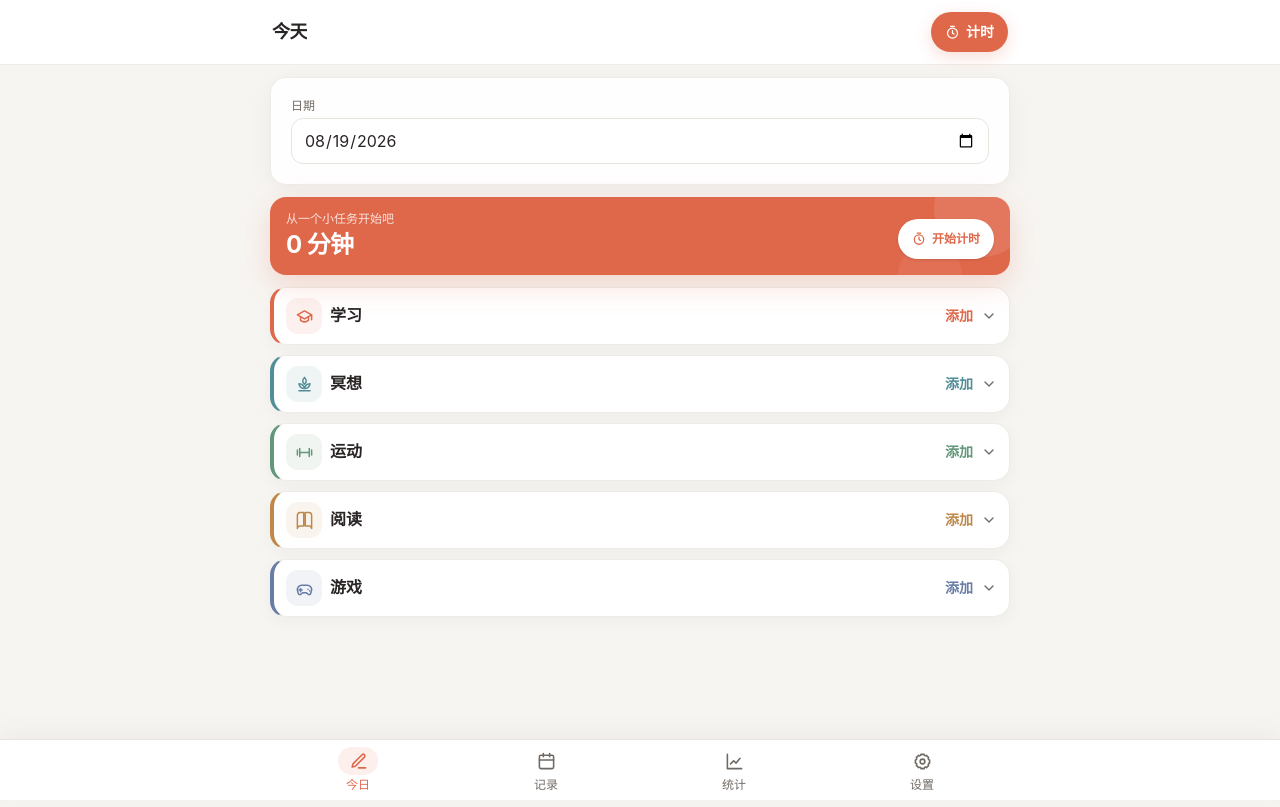
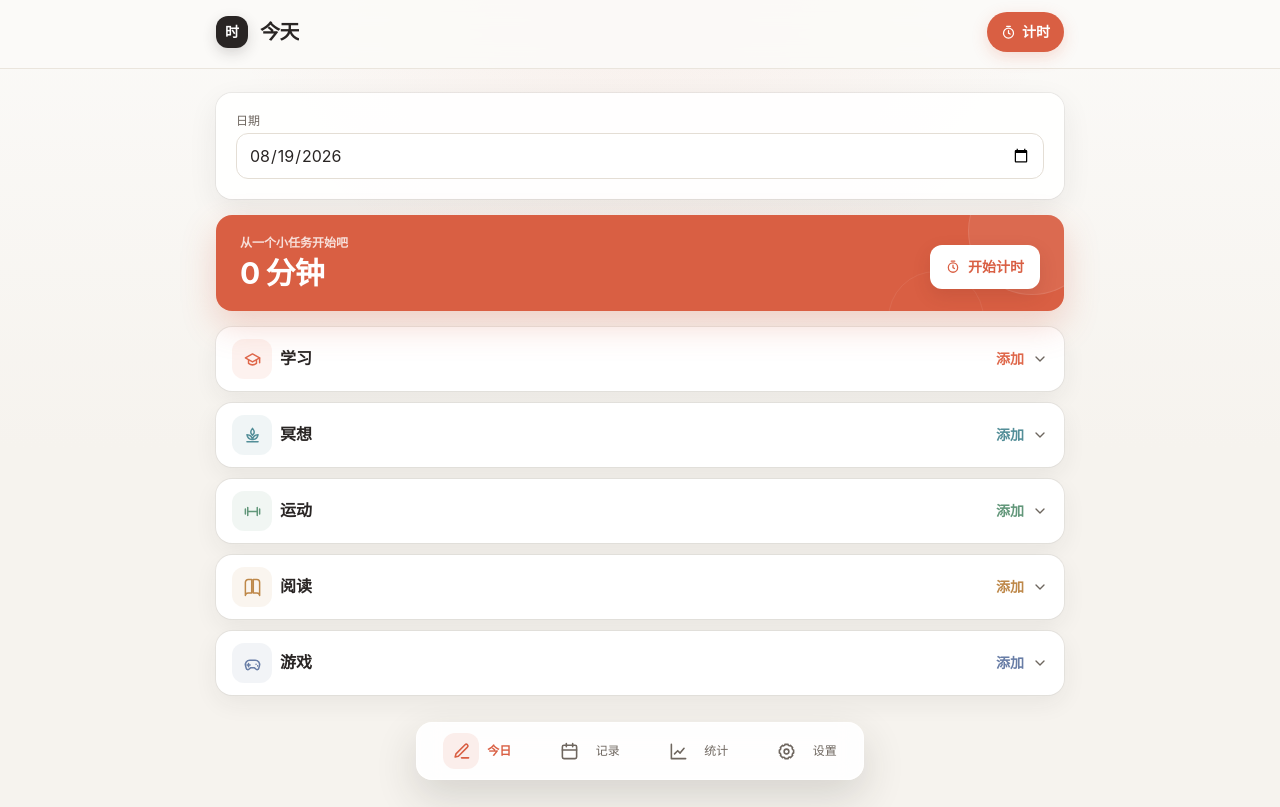
Before and after one commit to bochao2523/time-recorder, a React (Vite) app: page / in a window 1280 px wide. Built offline with nearby package versions, Linux system fonts and the light colour scheme.

Commit message:
Polish UI and improve page loading

```diff
--- a/src/components/common/CategoryInput.tsx
+++ b/src/components/common/CategoryInput.tsx
@@ -160,17 +160,16 @@ export function CategoryInput({
 
   return (
     <section
-      className="w-full min-w-0 max-w-full overflow-hidden rounded-2xl border border-l-4 border-cream-dark/70 bg-white px-3 shadow-[0_4px_18px_rgba(48,44,41,0.045)]"
-      style={{ borderLeftColor: color }}
+      className="w-full min-w-0 max-w-full overflow-hidden rounded-2xl bg-white px-3.5 shadow-[0_8px_24px_rgba(45,41,38,0.065)] ring-1 ring-stone-800/[0.055] transition-[box-shadow,transform] hover:shadow-[0_12px_30px_rgba(45,41,38,0.09)] sm:px-4"
     >
       <button
         type="button"
         aria-expanded={isExpanded}
         onClick={() => setIsExpanded((expanded) => !expanded)}
-        className="flex min-h-14 w-full items-center justify-between gap-3 rounded-xl text-left transition-all focus-visible:outline-none focus-visible:ring-2 focus-visible:ring-terracotta/30 active:scale-[0.985]"
+        className="flex min-h-16 w-full items-center justify-between gap-3 rounded-xl text-left transition-all focus-visible:outline-none focus-visible:ring-2 focus-visible:ring-terracotta/30 active:scale-[0.99]"
       >
         <span className="flex min-w-0 items-center gap-2">
-          <span className="flex h-9 w-9 items-center justify-center rounded-xl" style={{ backgroundColor: `${color}18`, color }}>
+          <span className="flex h-10 w-10 items-center justify-center rounded-xl" style={{ backgroundColor: `${color}16`, color }}>
             <CategoryIcon category={category} />
           </span>
           <span className="font-semibold text-stone-800">{CATEGORY_LABELS[category]}</span>
@@ -196,7 +195,7 @@ export function CategoryInput({
         </span>
       </button>
 
-      {isExpanded && <div className="border-t border-cream-dark/60 pb-3 pt-3">
+      {isExpanded && <div className="border-t border-cream-dark/60 pb-3.5 pt-3.5">
       <div className="space-y-2.5">
         {rows.map((item, index) => {
           const minutesValue =
@@ -221,7 +220,7 @@ export function CategoryInput({
                 onChange={(e) => updateItem(index, { name: e.target.value })}
                 placeholder={SUB_ITEM_PLACEHOLDERS[category]}
                 enterKeyHint="next"
-                className="min-h-11 min-w-0 rounded-xl border border-cream-dark bg-cream/30 px-3 py-2 text-base placeholder:text-stone-300 focus:border-terracotta focus:bg-white focus:outline-none focus:ring-2 focus:ring-terracotta/20"
+                className="min-h-11 min-w-0 rounded-xl border border-cream-dark bg-cream/45 px-3 py-2 text-base transition-[border-color,background-color,box-shadow] placeholder:text-stone-400 focus:border-terracotta focus:bg-white focus:outline-none focus:ring-2 focus:ring-terracotta/15"
               />
               <div className="relative min-w-0">
                 <input
@@ -234,7 +233,7 @@ export function CategoryInput({
                   onBlur={() => handleMinutesBlur(index)}
                   placeholder="0"
                   aria-label="分钟"
-                  className="min-h-11 w-full rounded-xl border border-cream-dark bg-cream/30 py-2 pl-2 pr-6 text-center text-base tabular-nums placeholder:text-stone-300 focus:border-terracotta focus:bg-white focus:outline-none focus:ring-2 focus:ring-terracotta/20"
+                  className="min-h-11 w-full rounded-xl border border-cream-dark bg-cream/45 py-2 pl-2 pr-6 text-center text-base tabular-nums transition-[border-color,background-color,box-shadow] placeholder:text-stone-400 focus:border-terracotta focus:bg-white focus:outline-none focus:ring-2 focus:ring-terracotta/15"
                 />
                 <span className="pointer-events-none absolute right-2 top-1/2 -translate-y-1/2 text-xs text-stone-light">分</span>
               </div>
@@ -272,7 +271,7 @@ export function CategoryInput({
       <button
         type="button"
         onClick={handleAdd}
-        className="mt-3 min-h-11 w-full rounded-xl border border-dashed border-cream-dark py-2 text-sm text-stone-light transition-colors focus-visible:outline-none focus-visible:ring-2 focus-visible:ring-terracotta/30 hover:border-terracotta hover:text-terracotta"
+        className="mt-3 min-h-11 w-full rounded-xl border border-dashed border-stone-300 bg-cream/25 py-2 text-sm font-medium text-stone-light transition-colors focus-visible:outline-none focus-visible:ring-2 focus-visible:ring-terracotta/30 hover:border-terracotta hover:bg-terracotta/5 hover:text-terracotta"
       >
         + 添加项目
       </button>
--- a/src/components/layout/Layout.tsx
+++ b/src/components/layout/Layout.tsx
@@ -16,18 +16,21 @@ export function Layout() {
         : '今天'
 
   return (
-    <div className="flex min-h-dvh w-full min-w-0 max-w-full flex-col bg-cream">
-      <header className="mobile-solid-surface sticky top-0 z-10 w-full min-w-0 max-w-full border-b border-cream-dark/70 bg-white/95 backdrop-blur-sm">
+    <div className="flex min-h-dvh w-full min-w-0 max-w-full flex-col">
+      <header className="mobile-solid-surface sticky top-0 z-20 w-full min-w-0 max-w-full border-b border-cream-dark/75 bg-[#fbfaf8]/92 backdrop-blur-md">
         <div
-          className="mx-auto flex max-w-3xl items-center justify-between gap-3 px-4 py-3"
+          className="mx-auto flex max-w-4xl items-center justify-between gap-3 px-4 py-3 sm:px-6 sm:py-4"
           style={{ paddingTop: 'max(0.75rem, env(safe-area-inset-top))' }}
         >
-            <h1 className="truncate text-lg font-bold leading-tight tracking-tight text-stone-800">{pageTitle}</h1>
+          <div className="flex min-w-0 items-center gap-3">
+            <span className="hidden h-8 w-8 items-center justify-center rounded-xl bg-stone-800 text-sm font-bold text-white shadow-[0_5px_14px_rgba(45,41,38,0.18)] sm:flex">时</span>
+            <h1 className="truncate text-lg font-bold leading-tight tracking-[-0.02em] text-stone-800 sm:text-xl">{pageTitle}</h1>
+          </div>
           <TimerHeaderButton />
         </div>
       </header>
 
-      <main className="mx-auto w-full min-w-0 max-w-3xl flex-1 px-3.5 py-3 pb-[calc(5.5rem+env(safe-area-inset-bottom,0px))]">
+      <main className="mx-auto w-full min-w-0 max-w-4xl flex-1 px-3.5 py-4 pb-[calc(5.75rem+env(safe-area-inset-bottom,0px))] sm:px-6 sm:py-6 sm:pb-28">
         <Outlet />
       </main>
 
@@ -42,7 +45,7 @@ export function Layout() {
 /** 页面卡片容器 */
 export function PageCard({ children, className = '' }: { children: React.ReactNode; className?: string }) {
   return (
-    <div className={`w-full min-w-0 max-w-full rounded-2xl border border-cream-dark/70 bg-white p-3.5 shadow-[0_6px_24px_rgba(48,44,41,0.05)] sm:p-5 ${className}`}>{children}</div>
+    <div className={`w-full min-w-0 max-w-full rounded-2xl bg-white p-4 shadow-[0_10px_30px_rgba(45,41,38,0.075)] ring-1 ring-stone-800/[0.06] sm:p-5 ${className}`}>{children}</div>
   )
 }
 
--- a/src/components/layout/NavBar.tsx
+++ b/src/components/layout/NavBar.tsx
@@ -12,27 +12,27 @@ export function NavBar() {
     <nav
       data-mobile-navigation
       aria-label="主导航"
-      className="mobile-solid-surface fixed bottom-0 left-0 right-0 z-10 border-t border-cream-dark bg-white/95 shadow-[0_-6px_24px_rgba(87,83,78,0.06)] backdrop-blur-sm"
+      className="mobile-solid-surface fixed bottom-0 left-0 right-0 z-20 border-t border-cream-dark/80 bg-white/95 shadow-[0_-8px_28px_rgba(45,41,38,0.07)] backdrop-blur-md sm:bottom-5 sm:left-1/2 sm:right-auto sm:w-[28rem] sm:-translate-x-1/2 sm:rounded-2xl sm:border sm:border-white/80 sm:bg-white/90 sm:shadow-[0_16px_42px_rgba(45,41,38,0.16)]"
       style={{ paddingBottom: 'env(safe-area-inset-bottom, 0px)' }}
     >
-      <div className="mx-auto flex h-15 max-w-3xl items-stretch px-2">
+      <div className="mx-auto flex h-16 max-w-3xl items-stretch px-2 sm:h-14 sm:px-1.5">
         {tabs.map((tab) => (
           <NavLink
             key={tab.to}
             to={tab.to}
             end={tab.end}
             className={({ isActive }) =>
-              `flex min-w-0 flex-1 flex-col items-center justify-center rounded-xl text-xs transition-colors focus-visible:outline-none focus-visible:ring-2 focus-visible:ring-terracotta/30 active:opacity-70 ${
-                isActive ? 'text-terracotta font-medium' : 'text-stone-light'
+              `group flex min-w-0 flex-1 flex-col items-center justify-center rounded-xl text-xs transition-[color,background-color,transform] focus-visible:outline-none focus-visible:ring-2 focus-visible:ring-terracotta/30 active:scale-[0.97] sm:flex-row sm:gap-2 ${
+                isActive ? 'font-semibold text-terracotta' : 'text-stone-light hover:bg-cream/75 hover:text-stone-800'
               }`
             }
           >
             {({ isActive }) => (
               <>
-                <span className={`flex h-7 min-w-10 items-center justify-center rounded-full transition-colors ${isActive ? 'bg-terracotta/10' : ''}`}>
+                <span className={`flex h-8 min-w-10 items-center justify-center rounded-full transition-colors sm:h-9 sm:min-w-9 sm:rounded-xl ${isActive ? 'bg-terracotta/10' : 'group-hover:bg-white'}`}>
                   <TabIcon path={tab.to} />
                 </span>
-                <span className="mt-0.5 truncate">{tab.label}</span>
+                <span className="mt-0.5 truncate sm:mt-0">{tab.label}</span>
               </>
             )}
           </NavLink>
--- a/src/index.css
+++ b/src/index.css
@@ -1,16 +1,16 @@
 @import "tailwindcss";
 
 @theme {
-  --color-cream: #f7f5f2;
-  --color-cream-dark: #e8e3dd;
-  --color-terracotta: #df684b;
+  --color-cream: #f6f3ee;
+  --color-cream-dark: #e4ded5;
+  --color-terracotta: #d95f43;
   --color-terracotta-light: #f5a08a;
   --color-sage: #62977a;
   --color-teal: #538e98;
   --color-amber: #be8849;
   --color-steel: #687da6;
-  --color-stone-custom: #302c29;
-  --color-stone-light: #716a64;
+  --color-stone-custom: #2d2926;
+  --color-stone-light: #6e665f;
   --color-category-study: #df684b;
   --color-category-meditation: #538e98;
   --color-category-exercise: #62977a;
@@ -24,6 +24,7 @@ html {
   -webkit-text-size-adjust: 100%;
   width: 100%;
   max-width: 100%;
+  scrollbar-color: #c9bfb4 #f6f3ee;
 }
 
 body {
@@ -34,7 +35,25 @@ body {
   overflow-x: hidden;
   width: 100%;
   max-width: 100%;
-  background-image: linear-gradient(180deg, #fbfaf8 0, #f7f5f2 22rem);
+  background-image:
+    radial-gradient(circle at 50% -8rem, rgba(217, 95, 67, 0.08), transparent 28rem),
+    linear-gradient(180deg, #fbfaf8 0, #f6f3ee 28rem);
+}
+
+::selection {
+  background: rgba(217, 95, 67, 0.2);
+  color: #2d2926;
+}
+
+:focus-visible {
+  outline: 2px solid rgba(217, 95, 67, 0.72);
+  outline-offset: 3px;
+}
+
+input,
+textarea,
+select {
+  caret-color: var(--color-terracotta);
 }
 
 button,
@@ -56,17 +75,19 @@ input[type='date'] {
 
 @keyframes page-rise-in {
   from {
-    opacity: 0;
-    transform: translateY(6px);
+    opacity: 0.72;
+    filter: blur(2px);
+    transform: translateY(8px);
   }
   to {
     opacity: 1;
+    filter: blur(0);
     transform: translateY(0);
   }
 }
 
 main > div {
-  animation: page-rise-in 240ms ease-out both;
+  animation: page-rise-in 320ms cubic-bezier(0.16, 1, 0.3, 1) both;
 }
 
 button svg {
@@ -75,6 +96,13 @@ button svg {
 
 button:not(:disabled):active svg {
   transform: scale(0.92);
+}
+
+@media (hover: hover) {
+  a,
+  button {
+    transition-duration: 180ms;
+  }
 }
 
 @media (prefers-reduced-motion: reduce) {
--- a/src/pages/TodayPage.tsx
+++ b/src/pages/TodayPage.tsx
@@ -178,7 +178,7 @@ export function TodayPage() {
   }, [saveStatus])
 
   return (
-    <div className="space-y-3">
+    <div className="space-y-4">
       <PageCard className="bg-white/90">
         <div className="flex flex-col gap-3 sm:flex-row sm:items-end sm:justify-between">
           <div className="min-w-0 flex-1">
@@ -193,20 +193,20 @@ export function TodayPage() {
         </div>
       </PageCard>
 
-      <div className="relative overflow-hidden rounded-2xl bg-terracotta px-4 py-3.5 text-white shadow-[0_10px_30px_rgba(223,104,75,0.22)]">
-        <div className="absolute -right-5 -top-9 h-24 w-24 rounded-full bg-white/10" />
-        <div className="absolute -bottom-8 right-12 h-16 w-16 rounded-full bg-white/5" />
+      <div className="relative overflow-hidden rounded-2xl bg-terracotta px-5 py-4 text-white shadow-[0_14px_34px_rgba(217,95,67,0.25)] sm:px-6 sm:py-5">
+        <div className="absolute -right-8 -top-12 h-32 w-32 rounded-full border border-white/10 bg-white/[0.07]" />
+        <div className="absolute -bottom-14 right-20 h-24 w-24 rounded-full border border-white/[0.07]" />
         <div className="relative flex items-end justify-between gap-3">
           <div>
-            <p className="text-xs font-medium text-white/80">
-              {total > 0 ? '今天已经积累 ✨' : '从一个小任务开始吧'}
+            <p className="text-xs font-semibold text-white/80">
+              {total > 0 ? '今天已经积累' : '从一个小任务开始吧'}
             </p>
-            <p className="mt-0.5 text-2xl font-bold tracking-tight">{formatMinutes(total)}</p>
+            <p className="mt-1 text-3xl font-bold tracking-[-0.03em]">{formatMinutes(total)}</p>
           </div>
           <button
             type="button"
             onClick={openModal}
-            className="mb-0.5 flex min-h-10 items-center gap-1.5 rounded-full bg-white px-3.5 text-xs font-bold text-terracotta shadow-sm active:scale-[0.97]"
+            className="mb-0.5 flex min-h-11 items-center gap-2 rounded-xl bg-white px-4 text-sm font-bold text-terracotta shadow-[0_7px_18px_rgba(117,45,30,0.16)] transition-transform hover:-translate-y-0.5 active:translate-y-0 active:scale-[0.98]"
           >
             <svg width="14" height="14" viewBox="0 0 24 24" fill="none" stroke="currentColor" strokeWidth="2.2" strokeLinecap="round" strokeLinejoin="round" aria-hidden><circle cx="12" cy="13" r="8" /><path d="M12 9v4l2.5 1.5M9 2h6" /></svg>
             开始计时
@@ -214,7 +214,7 @@ export function TodayPage() {
         </div>
       </div>
 
-      <div className="space-y-2.5">
+      <div className="space-y-3">
         {CATEGORIES.map((cat) => (
           <CategoryInput
             key={cat}
--- a/src/router.tsx
+++ b/src/router.tsx
@@ -1,19 +1,33 @@
+import { lazy, Suspense } from 'react'
 import { HashRouter, Routes, Route } from 'react-router-dom'
 import { Layout } from './components/layout/Layout'
-import { TodayPage } from './pages/TodayPage'
-import { HistoryPage } from './pages/HistoryPage'
-import { DashboardPage } from './pages/DashboardPage'
-import { SettingsPage } from './pages/SettingsPage'
+
+const TodayPage = lazy(() => import('./pages/TodayPage').then((module) => ({ default: module.TodayPage })))
+const HistoryPage = lazy(() => import('./pages/HistoryPage').then((module) => ({ default: module.HistoryPage })))
+const DashboardPage = lazy(() => import('./pages/DashboardPage').then((module) => ({ default: module.DashboardPage })))
+const SettingsPage = lazy(() => import('./pages/SettingsPage').then((module) => ({ default: module.SettingsPage })))
+
+function PageLoader() {
+  return (
+    <div className="flex min-h-52 items-center justify-center" role="status" aria-label="页面加载中">
+      <span className="h-7 w-7 animate-spin rounded-full border-[3px] border-cream-dark border-t-terracotta" />
+    </div>
+  )
+}
+
+function LazyPage({ children }: { children: React.ReactNode }) {
+  return <Suspense fallback={<PageLoader />}>{children}</Suspense>
+}
 
 export function AppRouter() {
   return (
     <HashRouter>
       <Routes>
         <Route element={<Layout />}>
-          <Route path="/" element={<TodayPage />} />
-          <Route path="/history" element={<HistoryPage />} />
-          <Route path="/dashboard" element={<DashboardPage />} />
-          <Route path="/settings" element={<SettingsPage />} />
+          <Route path="/" element={<LazyPage><TodayPage /></LazyPage>} />
+          <Route path="/history" element={<LazyPage><HistoryPage /></LazyPage>} />
+          <Route path="/dashboard" element={<LazyPage><DashboardPage /></LazyPage>} />
+          <Route path="/settings" element={<LazyPage><SettingsPage /></LazyPage>} />
         </Route>
       </Routes>
     </HashRouter>
```
